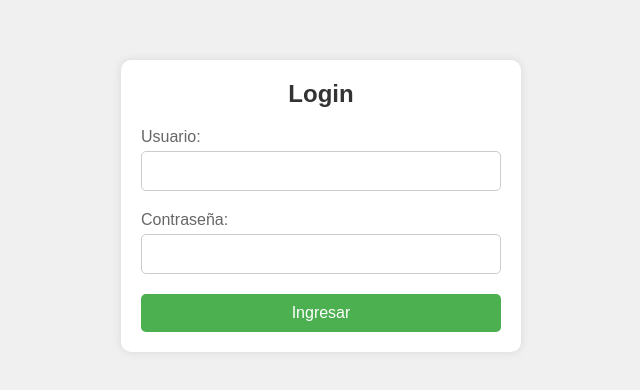
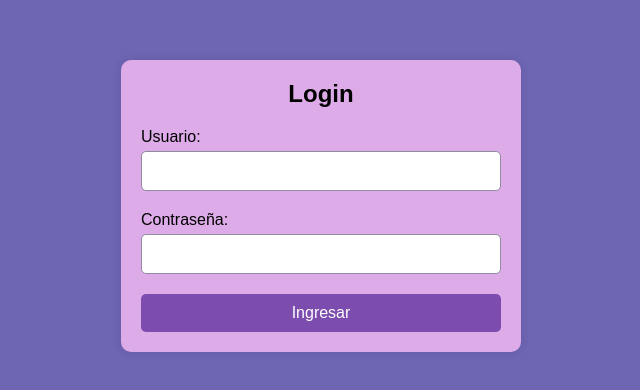
Before and after one commit to sxmq13/PHP-DESARROLLA-APLICACIONES-QUE-SE-EJECUTEN-EL-SERVIDOR, a plain HTML site: page PARICAL 2/CODIGOS/ejercicios/prom/ejercicio 2.7/login.html in a window 1280 px wide. Shown: the part 194-584 px from the top of the page, without its empty margins (319-959 px from the left). Drawn offline with Linux system fonts and the light colour scheme.

Commit message:
PARCIAL 2

```diff
--- a/PARICAL 2/CODIGOS/ejercicios/prom/ejercicio 2.7/css.css
+++ b/PARICAL 2/CODIGOS/ejercicios/prom/ejercicio 2.7/css.css
@@ -5,14 +5,14 @@
 }
 body {
     font-family: Arial, sans-serif;
-    background-color: #f0f0f0;
+    background-color: #6e65b3;
     display: flex;
     justify-content: center;
     align-items: center;
     height: 100vh;
 }
 .login-container {
-    background-color: #ffffff;
+    background-color: #ddace8;
     padding: 20px;
     border-radius: 10px;
     box-shadow: 0 0 10px rgba(0, 0, 0, 0.1);
@@ -25,23 +25,23 @@ body {
 }
 .login-form h2 {
     margin-bottom: 20px;
-    color: #333;
+    color: #000000;
     text-align: center;
 }
 .login-form label {
     margin-bottom: 5px;
-    color: #666;
+    color: #000000;
 }
 .login-form input {
     padding: 10px;
     margin-bottom: 20px;
-    border: 1px solid #ccc;
+    border: 1px solid #908ba0;
     border-radius: 5px;
     font-size: 16px;
 }
 .login-form button {
     padding: 10px;
-    background-color: #4CAF50;
+    background-color: #7d4caf;
     color: #ffffff;
     border: none;
     border-radius: 5px;
@@ -50,5 +50,5 @@ body {
     transition: background-color 0.3s ease;
 }
 .login-form button:hover {
-    background-color: #45a049;
+    background-color: #6345a0;
 }
```
Also changed, not shown: PARICAL 2/IMAGENES/EJERCICIO 2.1.jpg (added), PARICAL 2/IMAGENES/EJERCICIO 2.2.1.jpg (added), PARICAL 2/IMAGENES/EJERCICIO 2.2.2.jpg (added), PARICAL 2/IMAGENES/EJERCICIO 2.7.jpg (added), PARICAL 2/IMAGENES/MENU DE EJERCICIOS.jpg (added), PARICAL 2/IMAGENES/PAGINA PRINCIPAL.jpg (added), PARICAL 2/IMAGENES/RESULTADO PROBLEMA 2.1.jpg (added), PARICAL 2/IMAGENES/RESULTADO PROBLEMA 2.2.1.jpg (added), PARICAL 2/IMAGENES/RESULTADO PROBLEMA 2.2.2.jpg (added), PARICAL 2/IMAGENES/RESULTADO PROBLEMA 2.7.jpg (added).
